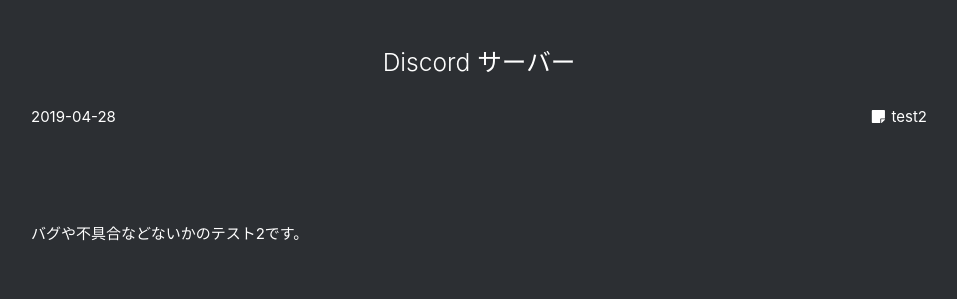
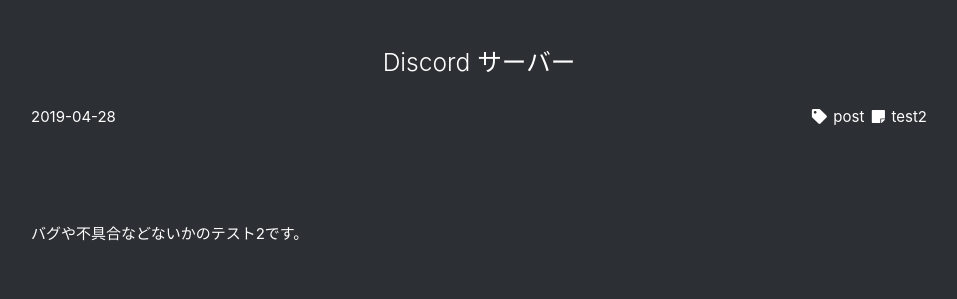
Before and after one commit to zatsukomu/zatsukomu-website-v1, a Jekyll site: the page built from docs/_posts/2019-04-28-test-nanoda2.md, in a window 1280 px wide. Shown: the part 228-527 px from the top of the page, without its empty margins (161-1118 px from the left). Built offline with Jekyll 4.4.1, drawn with Linux system fonts in a browser that asks for light colours; nearby versions of some CDN libraries.

Commit message:
Update 2019-04-28-test-nanoda2.md

```diff
--- a/docs/_posts/2019-04-28-test-nanoda2.md
+++ b/docs/_posts/2019-04-28-test-nanoda2.md
@@ -1,6 +1,9 @@
 ---
 title: "テスト2"
-categories: [test2]
+categories:
+  - test2
+tags:
+  - post
 ---
 
 バグや不具合などないかのテスト2です。
```
